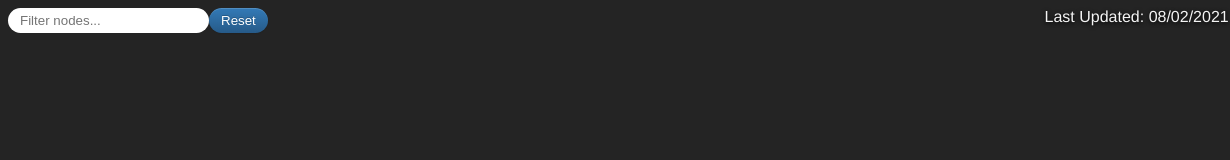
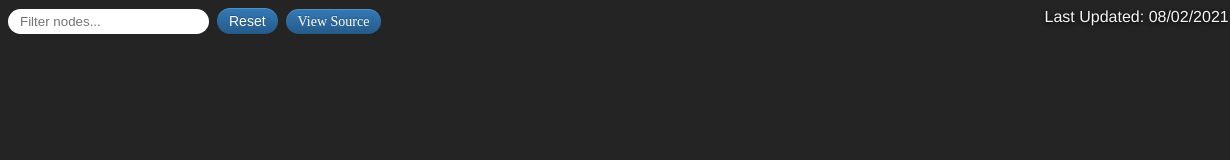
Before and after one commit to jpb12/tree-viewer, a React app: page / in a window 1280 px wide. Shown: the full height of the page, 0-1230 px from the left. Built offline with nearby package versions, Linux system fonts and the light colour scheme.

Commit message:
Adding link to source

```diff
--- a/Components/header.js
+++ b/Components/header.js
@@ -23,6 +23,7 @@ export default class Header extends React.PureComponent {
 			<div id="header">
 				<Filter filter={this.props.filter}/>
 				<button onClick={this.handleClick}>Reset</button>
+				<a href="https://github.com/jpb12/tree-viewer">View Source</a>
 				<span>Last Updated: {this.props.timestamp}</span>
 			</div>);
 	}
--- a/style.css
+++ b/style.css
@@ -53,22 +53,25 @@ input:focus {
 	outline: none;
 }
 
-button {
+a, button {
 	background-image: linear-gradient(to bottom, #337ab7 0%, #265a88 100%);
 	border: 0;
 	color: white;
+	font-size: 14px;
 	text-shadow: 0 -1px 0 rgba(0, 0, 0, .2);
+	text-decoration: none;
 	box-shadow: inset 0 1px 0 rgba(255, 255, 255, .15), 0 1px 1px rgba(0, 0, 0, .075);
+	margin-left: 8px;
 	padding: 5px 12px;
 	border-radius: 50px;
 }
 
-button:hover {
+a:hover, button:hover {
 	background-image: linear-gradient(to top, #337ab7 0%, #265a88 100%);
 	cursor: pointer;
 }
 
-button:focus {
+a:focus, button:focus {
 	outline: none;
 	background-image: linear-gradient(to top, #337ab7 0%, #265a88 100%);
 }
```
